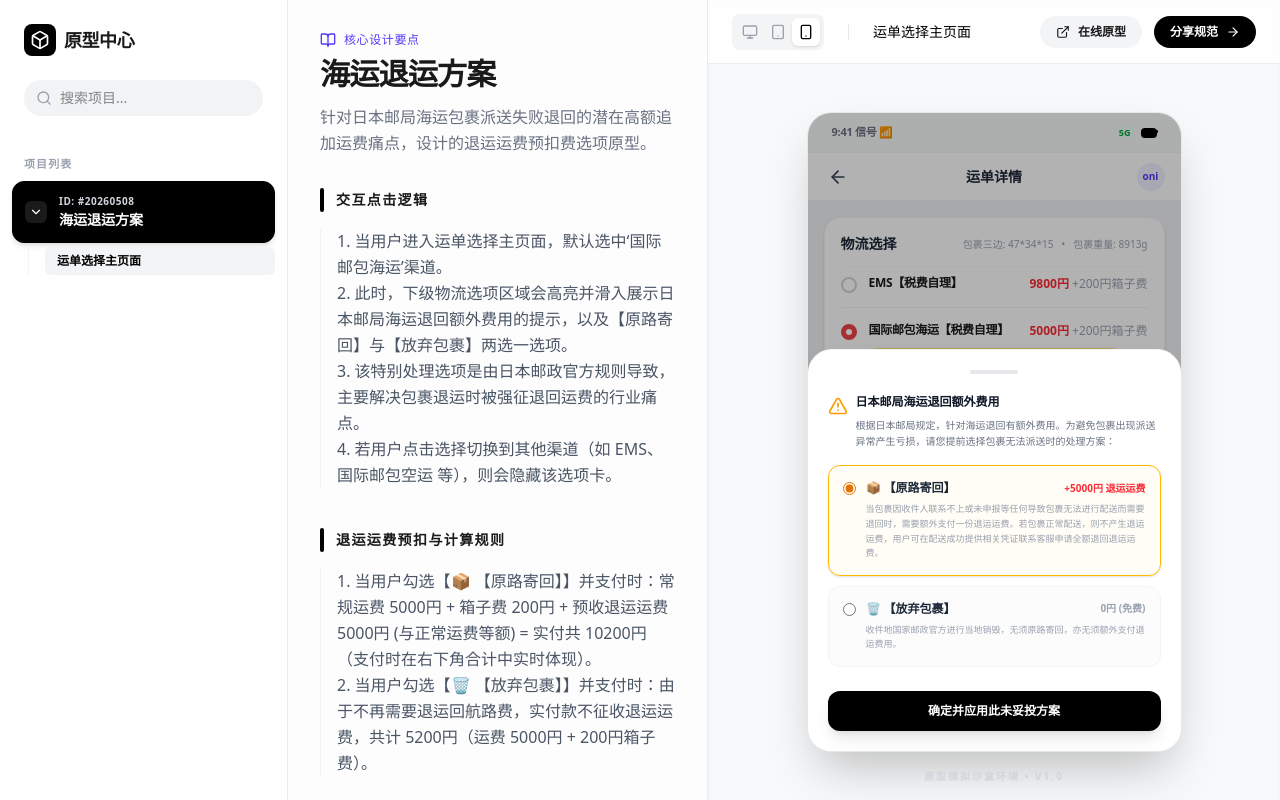
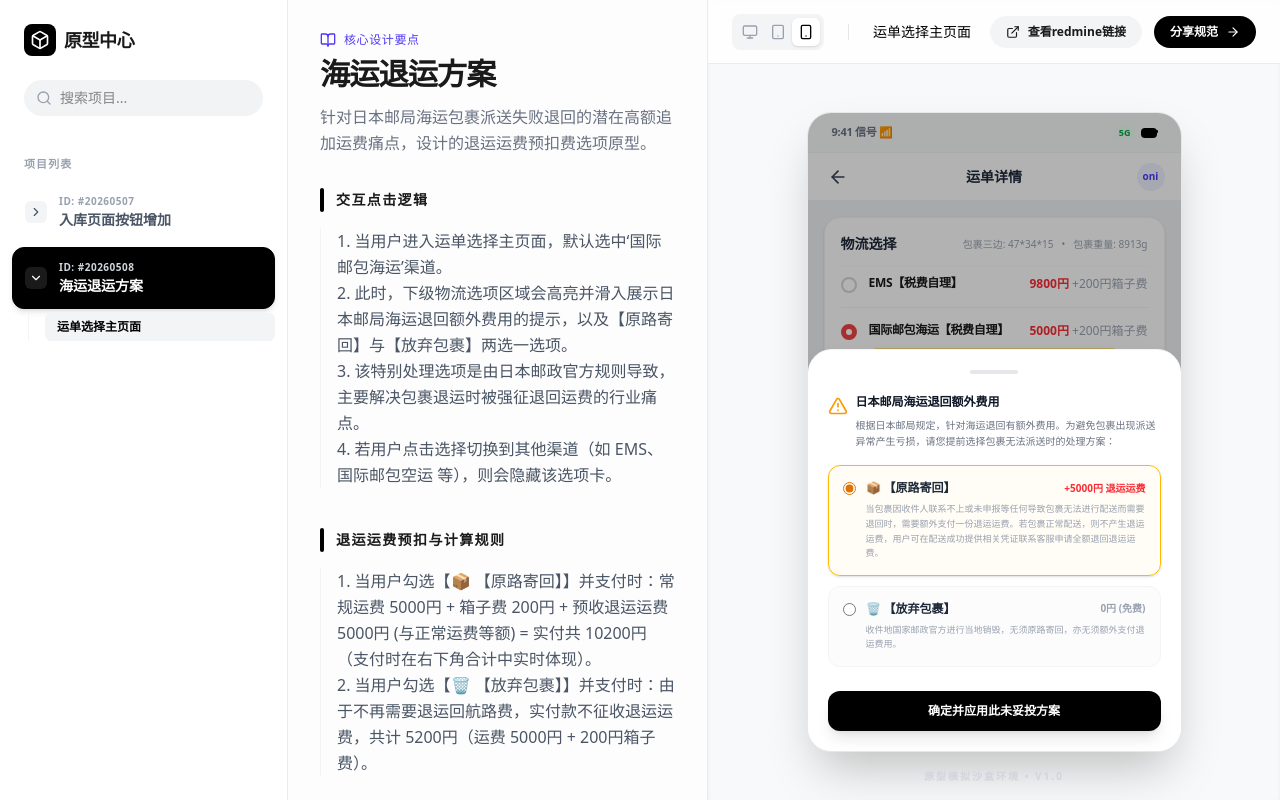
Before and after one commit to onisakisrlg/surilegeyongdewangzhansheiheiwosheishabi.com, a React (Vite) app: page / in a window 1280 px wide. Built offline with nearby package versions, Linux system fonts and the light colour scheme.

Commit message:
feat: Add search functionality to projects
Implements a search bar and filters projects based on ID, name, category, description, and sub-item names. This allows users to quickly find specific projects within the dashboard.

```diff
--- a/src/App.tsx
+++ b/src/App.tsx
@@ -3,7 +3,7 @@
  * SPDX-License-Identifier: Apache-2.0
  */
 
-import { useState } from 'react';
+import { useState, useMemo } from 'react';
 import { motion, AnimatePresence } from 'motion/react';
 import {
   Menu,
@@ -67,6 +67,7 @@
     '20260508': true
   });
   const [viewMode, setViewMode] = useState<'desktop' | 'mobile' | 'tablet'>('mobile');
+  const [searchQuery, setSearchQuery] = useState<string>('');
 
   // 海运退运方案互动状态
   const [activeMethod, setActiveMethod] = useState<string>('sea');
@@ -75,6 +76,21 @@
   const [showSeaModal, setShowSeaModal] = useState<boolean>(true);
 
   const selectedProject = MOCK_PROJECTS.find(p => p.id === selectedId);
+
+  const filteredProjects = useMemo(() => {
+    if (!searchQuery.trim()) return MOCK_PROJECTS;
+    const lowerQuery = searchQuery.toLowerCase().trim().replace(/^#+/, '');
+
+    return MOCK_PROJECTS.filter(project => {
+      return (
+        project.id.toLowerCase().includes(lowerQuery) ||
+        project.name.toLowerCase().includes(lowerQuery) ||
+        project.category.toLowerCase().includes(lowerQuery) ||
+        project.description.toLowerCase().includes(lowerQuery) ||
+        (project.subItems && project.subItems.some(sub => sub.name.toLowerCase().includes(lowerQuery)))
+      );
+    });
+  }, [searchQuery]);
 
   const toggleExpand = (id: string) => {
     setExpandedItems(prev => ({ ...prev, [id]: !prev[id] }));
@@ -99,6 +115,8 @@
             <input
               type="text"
               placeholder="搜索项目..."
+              value={searchQuery}
+              onChange={(e) => setSearchQuery(e.target.value)}
               className="w-full bg-[#f1f3f5] rounded-full py-2 pl-9 pr-4 text-sm focus:outline-none focus:ring-2 focus:ring-black/5 transition-all"
             />
           </div>
@@ -108,10 +126,15 @@
           <div className="px-3 mb-2 text-[11px] font-bold text-gray-400 uppercase tracking-widest">
             项目列表
           </div>
-          {MOCK_PROJECTS.map((project) => (
-            <div key={project.id} className="space-y-1">
-              <button
-                onClick={() => {
+          {filteredProjects.length === 0 ? (
+            <div className="px-3 py-6 text-center text-xs text-gray-400">
+              未找到匹配的项目
+            </div>
+          ) : (
+            filteredProjects.map((project) => (
+              <div key={project.id} className="space-y-1">
+                <button
+                  onClick={() => {
                   setSelectedId(project.id);
                   setSelectedSubId(null);
                   toggleExpand(project.id);
@@ -161,7 +184,7 @@
                 )}
               </AnimatePresence>
             </div>
-          ))}
+          )))}
         </nav>
 
 
@@ -249,7 +272,7 @@
             <div className="flex items-center gap-3">
               <button className="flex items-center gap-2 px-4 py-2 bg-gray-100 hover:bg-gray-200 transition-colors rounded-full text-xs font-semibold">
                 <ExternalLink className="w-3.5 h-3.5" />
-                在线原型
+                查看redmine链接
               </button>
               <button className="flex items-center gap-2 px-4 py-2 bg-black text-white hover:bg-black/90 transition-colors rounded-full text-xs font-semibold">
                 分享规范
--- a/src/constants.ts
+++ b/src/constants.ts
@@ -1,6 +1,22 @@
 import { PrototypeProject } from "./types";
 
 export const MOCK_PROJECTS: PrototypeProject[] = [
+  {
+    id: "20260507",
+    name: "入库页面按钮增加",
+    category: "仓库入库",
+    description: "待补充",
+    previewUrl: null,
+    subItems: [
+      { id: "sub-4-1", name: "原型展示" }
+    ],
+    specs: [
+      {
+        title: "设计说明",
+        content: "暂无，待后续补充。"
+      }
+    ]
+  },
   {
     id: "20260508",
     name: "海运退运方案",
```
